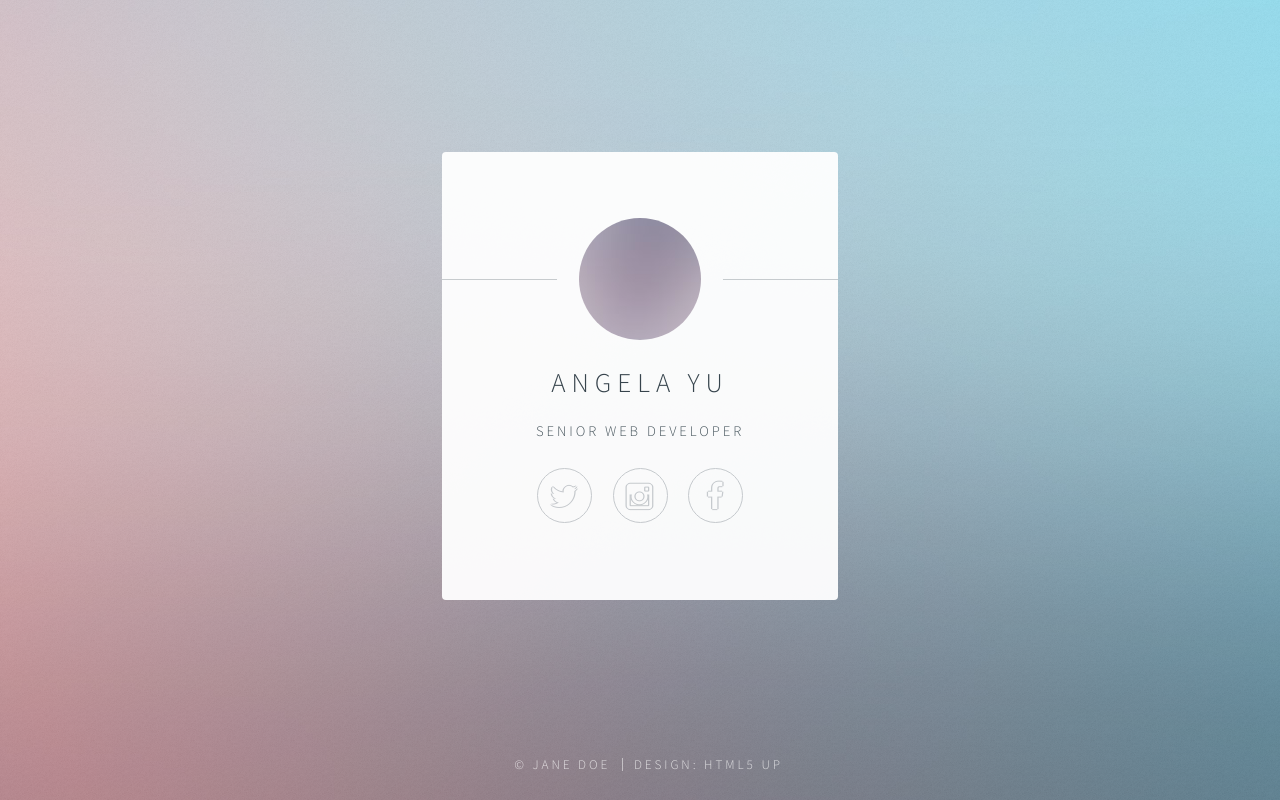
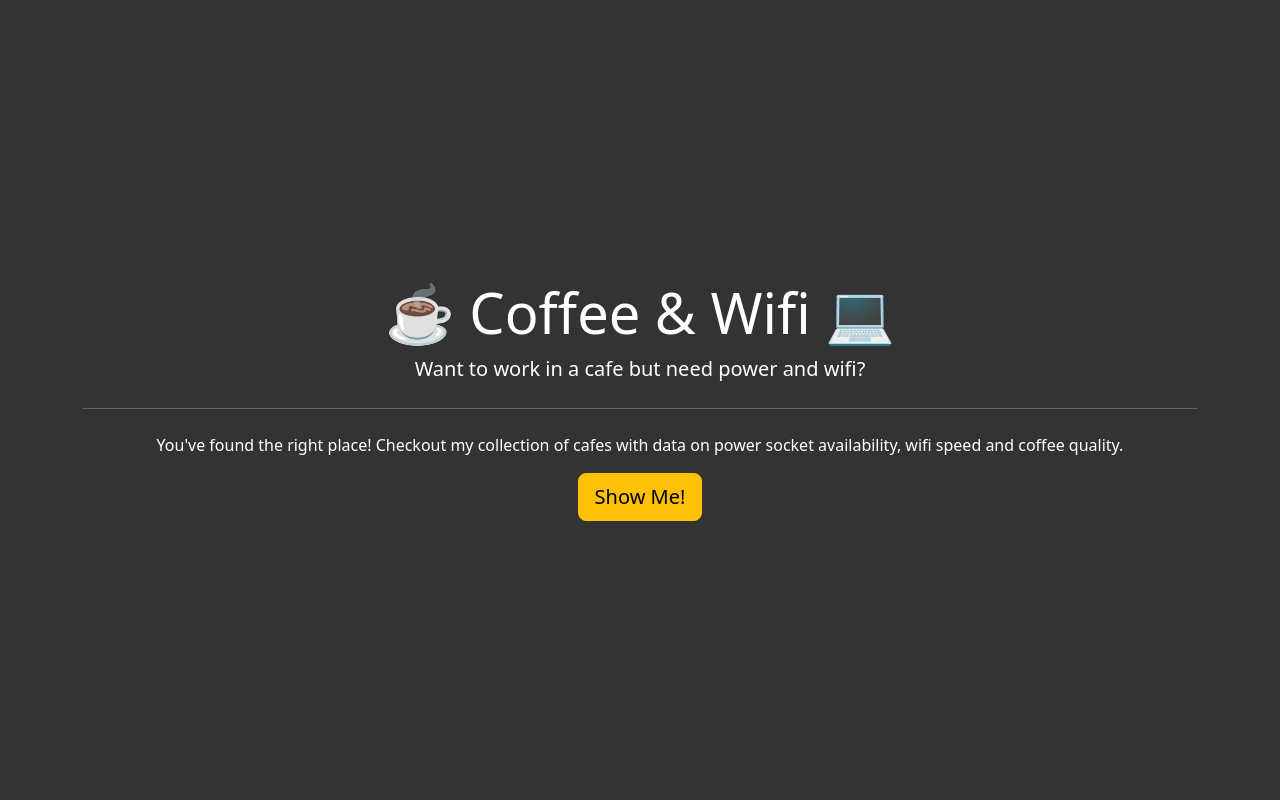
Before and after one commit to ImamSyabana/PythonDay16-100, a Flask app: template Day 61 Flask-WTF/templates/index.html in a window 1280 px wide. Run offline with Flask 3, Linux system fonts and the light colour scheme; the template is opened without the code that fills it, so the values that code supplies are empty; some libraries are stand-ins or nearby versions.

Commit message:
day 62 done

```diff
--- /dev/null
+++ b/Day 62/cafe-data.csv
@@ -0,0 +1,6 @@
+Cafe Name,Location,Open,Close,Coffee,Wifi,Power
+Lighthaus,https://goo.gl/maps/2EvhB4oq4gyUXKXx9,11AM, 3:30PM,☕☕☕☕️,💪💪,🔌🔌🔌
+Esters,https://goo.gl/maps/13Tjc36HuPWLELaSA,8AM,3PM,☕☕☕☕,💪💪💪,🔌
+Ginger & White,https://goo.gl/maps/DqMx2g5LiAqv3pJQ9,7:30AM,5:30PM,☕☕☕,✘,🔌
+Mare Street Market,https://goo.gl/maps/ALR8iBiNN6tVfuAA8,8AM,1PM,☕☕,💪💪💪,🔌🔌🔌
+kopi kenangan,https://maps.app.goo.gl/tiR7hK2bKii25Rye7,1AM,23PM,☕☕,💪,🔌🔌🔌
--- /dev/null
+++ b/Day 62/main.py
@@ -0,0 +1,87 @@
+from flask import Flask, render_template
+from flask_bootstrap import Bootstrap5
+from flask_wtf import FlaskForm
+from wtforms import StringField, SubmitField, SelectField, BooleanField
+from wtforms.validators import DataRequired, InputRequired, Email, Length, URL
+import csv
+from flask_bootstrap import Bootstrap5
+from markupsafe import Markup
+
+'''
+Red underlines? Install the required packages first:
+Open the Terminal in PyCharm (bottom left).
+
+On Windows type:
+python -m pip install -r requirements.txt
+
+On MacOS type:
+pip3 install -r requirements.txt
+
+This will install the packages from requirements.txt for this project.
+'''
+
+app = Flask(__name__)
+app.config['SECRET_KEY'] = '8BYkEfBA6O6donzWlSihBXox7C0sKR6b'
+
+bootstrap_obj=  Bootstrap5(app)
+
+
+class CafeForm(FlaskForm):
+    cafe = StringField(label = 'Cafe name', validators=[DataRequired()])
+    location = StringField(label='Cafe Location on Google Maps (URL)', validators=[DataRequired(), URL(require_tld=True, message="Enter a valid URL")])
+    open_time = StringField(label='Opening Time e.g. 8AM', validators=[DataRequired()])
+    close_time = StringField(label='Closing Time e.g. 5PM', validators=[DataRequired()])
+    coffe_rating = SelectField(label = "Coffe Rating", choices=["☕", "☕☕", "☕☕☕", "☕☕☕☕", "☕☕☕☕☕"], validators=[DataRequired()])
+    wifi_rating = SelectField(label = "Wi-fi strength Rating", choices=["✘","💪", "💪💪", "💪💪💪", "💪💪💪💪", "💪💪💪💪💪"], validators=[DataRequired()])
+    power = SelectField(label = "Power Socket rating", choices= ["✘","🔌", "🔌🔌", "🔌🔌🔌", "🔌🔌🔌🔌", "🔌🔌🔌🔌🔌"], validators=[DataRequired()])
+    submit = SubmitField(label = 'Submit')
+
+# Exercise:
+# add: Location URL, open time, closing time, coffee rating, wifi rating, power outlet rating fields
+# make coffee/wifi/power a select element with choice of 0 to 5.
+#e.g. You could use emojis ☕️/💪/✘/🔌
+# make all fields required except submit
+# use a validator to check that the URL field has a URL entered.
+# ---------------------------------------------------------------------------
+
+
+# all Flask routes below
+@app.route("/")
+def home():
+    return render_template("index.html", bootstrap= bootstrap_obj)
+
+
+@app.route('/add', methods=['GET', 'POST'])
+def add_cafe():
+    form = CafeForm()
+    if form.validate_on_submit():
+        cafe = form.cafe.data
+        location = form.location.data
+        open_time =form.open_time.data
+        close_time = form.close_time.data
+        coffe_rating= form.coffe_rating.data
+        wifi_rating = form.wifi_rating.data
+        power = form.power.data
+
+        data = [cafe, location, open_time, close_time, coffe_rating, wifi_rating, power]
+        with open('Day 62/cafe-data.csv', 'a', newline='',  encoding='utf-8') as csvfile:
+            writer = csv.writer(csvfile, delimiter=',')
+            writer.writerow(data)
+    # Exercise:
+    # Make the form write a new row into cafe-data.csv
+    # with   if form.validate_on_submit()
+    return render_template('add.html', form=form)
+
+
+@app.route('/cafes', methods=['GET'])
+def cafes():
+    with open('Day 62/cafe-data.csv', newline='', encoding='utf-8') as csv_file:
+        csv_data = csv.reader(csv_file, delimiter=',')
+        list_of_rows = []
+        for row in csv_data:
+            list_of_rows.append(row)
+    return render_template('cafes.html', cafes=list_of_rows)
+
+
+if __name__ == '__main__':
+    app.run(debug=True)
--- /dev/null
+++ b/Day 62/requirements.txt
@@ -0,0 +1,5 @@
+Bootstrap_Flask==2.2.0
+Flask==2.3.2
+WTForms==3.0.1
+Flask_WTF==1.2.1
+Werkzeug==3.0.0
--- /dev/null
+++ b/Day 62/static/styles.css
@@ -0,0 +1,25 @@
+/* This CSS file will need to be added to the styling of
+your web pages for the styles to be rendered. */
+
+body {
+background-color: #333;
+color: white;
+}
+
+a {
+    color: #ffc107;
+}
+
+.jumbotron {
+  display: flex;
+  align-items: center;
+  margin: 0;
+  height: 100vh;
+  color: white;
+  background-color: #333;
+}
+
+.space-above {
+    margin-top: 20px;
+    padding-top: 20px;
+}
--- /dev/null
+++ b/Day 62/templates/base.html
@@ -0,0 +1,24 @@
+<!DOCTYPE html>
+<html lang="en">
+  <head>
+    <meta charset="UTF-8" />
+    <meta
+      name="viewport"
+      content="width=device-width, initial-scale=1, shrink-to-fit=no"
+    />
+
+
+    {% block styles %}
+    <!-- Load Bootstrap-Flask CSS here -->
+      {{ bootstrap.load_css() }}
+    <!-- Link to the styles.css here to apply styling to all the child templates.-->
+      <link rel="stylesheet" href="{{ url_for('static', filename='styles.css') }}">
+    {% endblock %}
+
+    <title>{% block title %}{% endblock %}</title>
+
+  </head>
+  <body>
+    {% block content %}{% endblock %}
+  </body>
+</html>
--- /dev/null
+++ b/Day 62/templates/index.html
@@ -0,0 +1,19 @@
+{% extends 'base.html' %}
+{% block title %}Coffee and Wifi{% endblock %}
+
+{% block styles %}
+   {{ super() }}
+
+{% endblock %}
+
+{% block content %}
+<div class="jumbotron text-center">
+    <div class="container">
+      <h1 class="display-4">☕️ Coffee & Wifi 💻</h1>
+      <p class="lead">Want to work in a cafe but need power and wifi?</p>
+      <hr class="my-4">
+      <p>You've found the right place! Checkout my collection of cafes with data on power socket availability, wifi speed and coffee quality.</p>
+      <a class="btn btn-warning btn-lg" href="{{url_for('cafes')}}" role="button">Show Me!</a>
+    </div>
+</div>
+{% endblock %}
```
Also changed, not shown: Day 61 Flask-WTF/main.py (+14 -4 lines), Day 61 Flask-WTF/templates/base.html (added, +16 -0 lines), Day 61 Flask-WTF/templates/denied.html (+15 -13 lines), Day 61 Flask-WTF/templates/index.html (+5 -8 lines), Day 61 Flask-WTF/templates/login.html (+14 -28 lines), Day 61 Flask-WTF/templates/success.html (+16 -13 lines), Day 62/templates/add.html (added, +21 -0 lines), Day 62/templates/cafes.html (added, +44 -0 lines), success.html (added).
